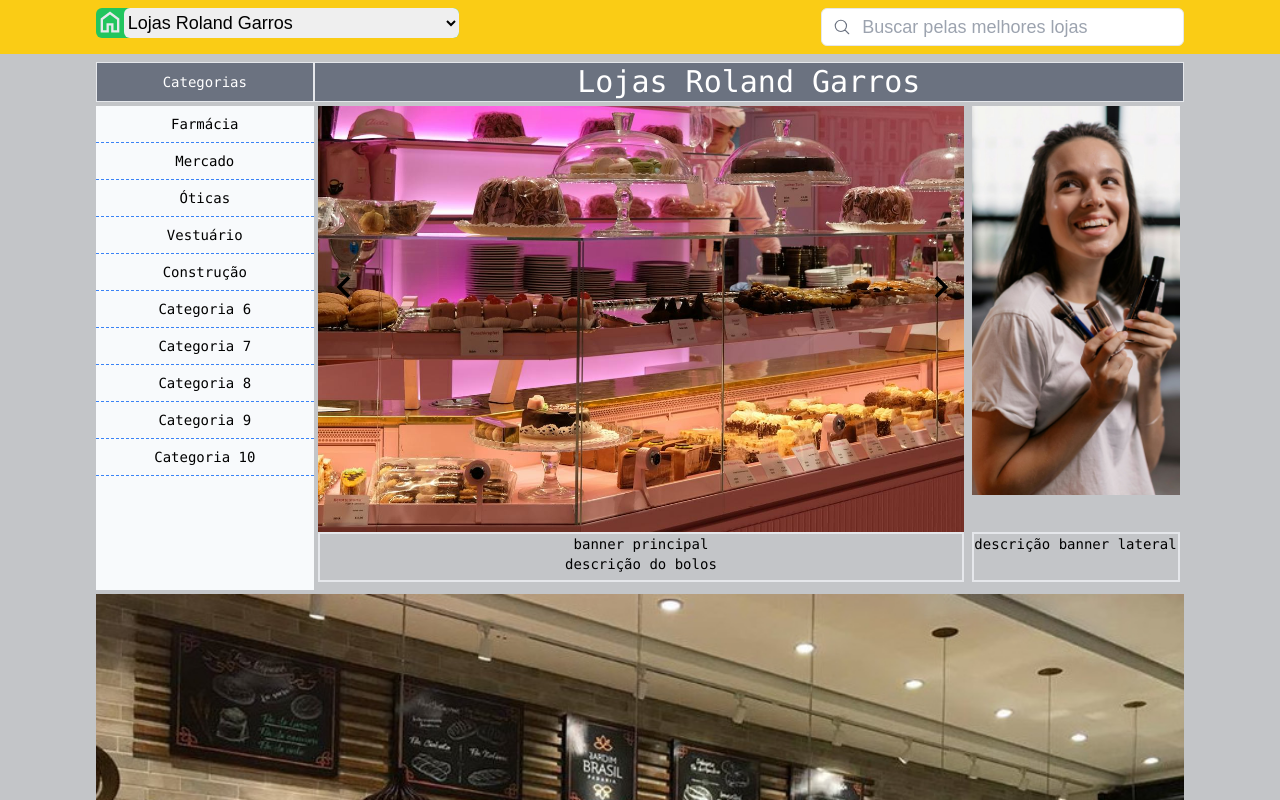
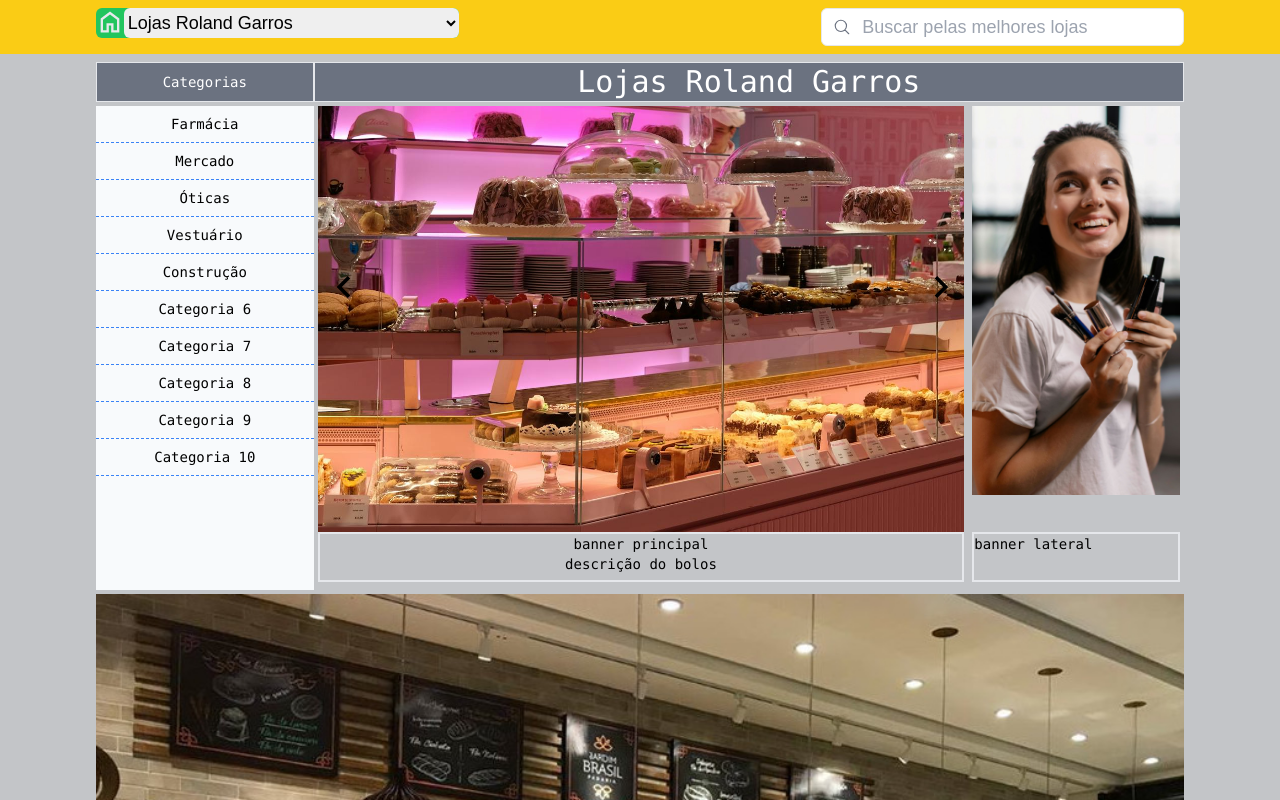
Before and after one commit to Oliveira2023/lojas_jb_next, a Next.js app: page / in a window 1280 px wide. Shown: the top 800 px of the page. Built offline with nearby package versions, Linux system fonts and the light colour scheme; a web font is replaced by a local one.

Commit message:
adjust text - banner lateral

```diff
--- a/src/app/ui/hero.tsx
+++ b/src/app/ui/hero.tsx
@@ -82,7 +82,7 @@ export default function Hero({local}: {local: string}) {
                     <Image className="object-fill" src={banerLateral} width={450} height={844} alt="banner lateral"/>
                     </div>
                     <div className="border-2" style={{height: "50px"}}>
-                        <p>descrição banner lateral</p>
+                        <p>banner lateral</p>
                     </div>
 
                 </div>
```
